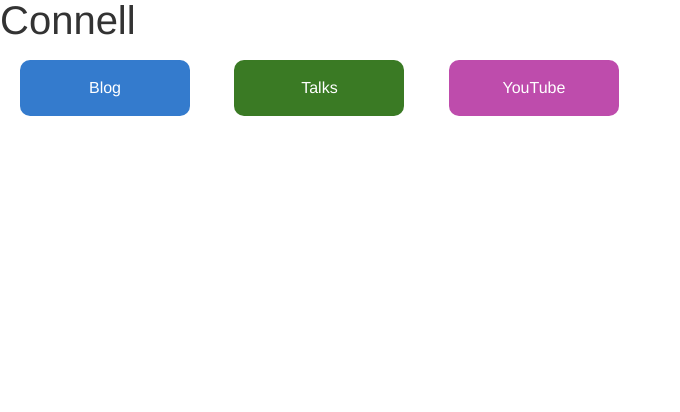
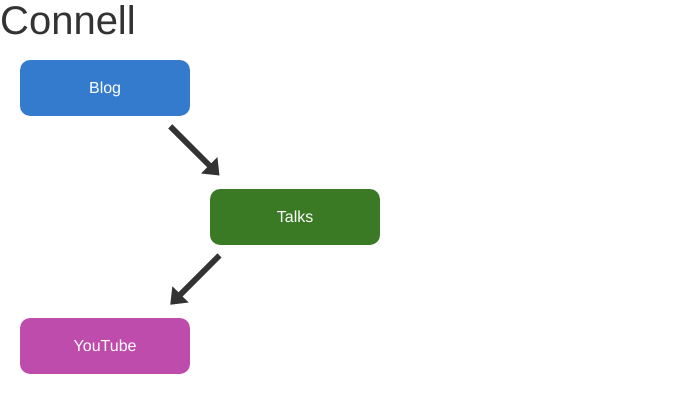
Before and after one commit to connellsharp/connell.dev, a SvelteKit app: page / in a window 1280 px wide. Shown: the top 412 px of the page, without its empty margins (0-680 px from the left). Built offline with nearby package versions, Linux system fonts and the light colour scheme.

Commit message:
Add some Arrows

```diff
--- /dev/null
+++ b/src/lib/Arrow.svelte
@@ -0,0 +1,8 @@
+<script lang="ts">
+    export let rotate = 0;
+    export let size = 50;
+</script>
+
+<svg viewBox="0 -71 213 213" height={size} width={size}>
+    <polygon transform="rotate({rotate} 106 35.5)" points="0,26.488 0,44.144 167.747,44.144 167.747,70.631 211.89,35.316 167.747,0 167.747,26.488 " style="fill: var(--foreground)" />
+</svg>
--- a/src/lib/Box.svelte
+++ b/src/lib/Box.svelte
@@ -9,7 +9,6 @@
     vertical-align: middle;
     border-radius: 10px;
     text-align: center;
-    margin: 20px;
 
     a {
         display:block;
--- a/src/routes/+page.svelte
+++ b/src/routes/+page.svelte
@@ -1,13 +1,46 @@
 <script>
+    import Arrow from "$lib/Arrow.svelte";
     import Box from "$lib/Box.svelte";
 </script>
 
-<style>
+<style lang="scss">
     h1 { font-size: 2.5em; }
+
+    .main {
+        margin:20px;
+
+        .left {
+
+        }
+
+        .middle {
+            margin-left:140px;
+        }
+
+        .right {
+            margin-left:190px;
+        }
+    }
 </style>
 
-<h1>Connell</h1>
+<header>
+    <h1>Connell</h1>
+</header>
 
-<Box color="blue" href="/blog">Blog</Box>
-<Box color="green" href="/talks">Talks</Box>
-<Box color="purple" href="/youtube">YouTube</Box>
+<div class="main">
+    <div class="left">
+        <Box color="blue" href="/blog">Blog</Box>
+    </div>
+    <div class="middle">
+        <Arrow size={70} rotate={45}></Arrow>
+    </div>
+    <div class="right">
+        <Box color="green" href="/talks">Talks</Box>
+    </div>
+    <div class="middle">
+        <Arrow size={70} rotate={135}></Arrow>
+    </div>
+    <div class="left">
+        <Box color="purple" href="/youtube">YouTube</Box>
+    </div>
+</div>
```
